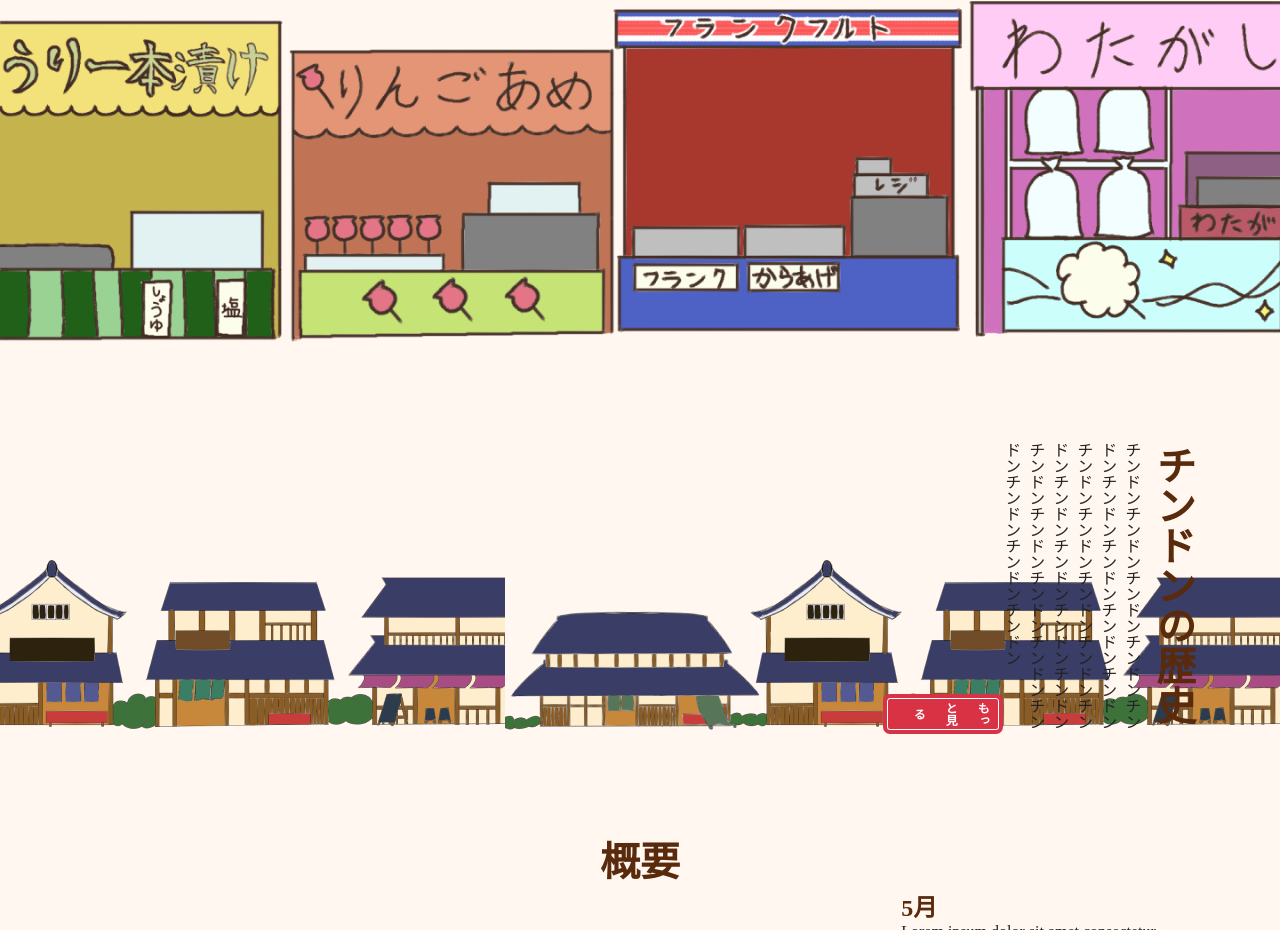
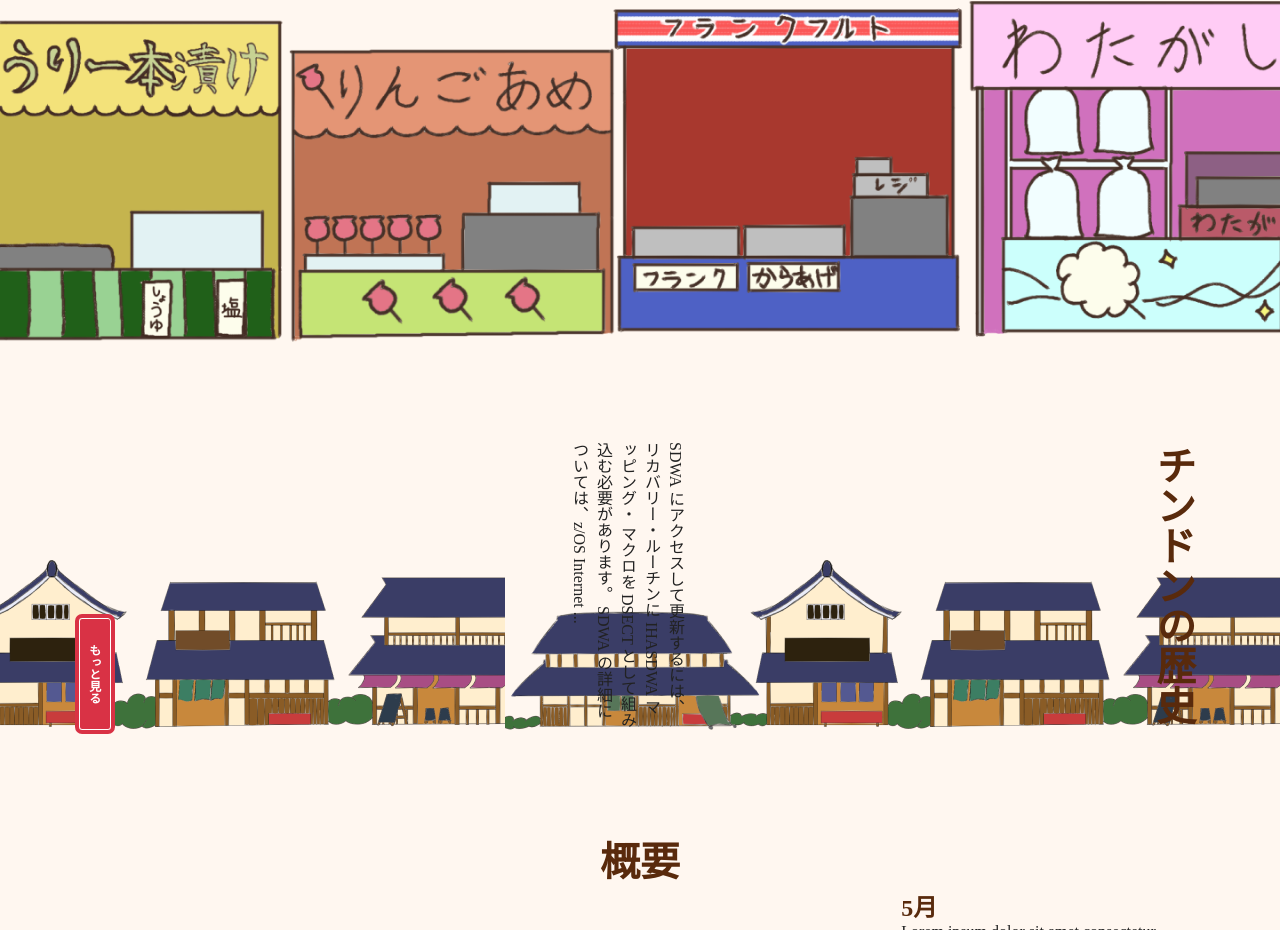
Before and after one commit to avlir14299/new_tindon, a plain HTML site: page index.html in a window 1280 px wide. Shown: the part 458-1388 px from the top of the page. Drawn offline with Linux system fonts and the light colour scheme; some packages are replaced by stand-ins of ours; no server answers; a web font is replaced by a local one.

Commit message:
07251242

```diff
--- a/css/style.scss
+++ b/css/style.scss
@@ -338,30 +338,39 @@ body {
 
     &__inner {
         @include inner();
+
     }
 
     &__mode {
         width: 100%;
         -ms-writing-mode: tb-rl;
-        writing-mode: vertical-rl;
-    }
+        display: flex;
+        flex-direction: row-reverse;
+        justify-content: space-between;
 
-    &__title {
-        @include title();
-    }
 
-    &__text {
-        height: 18em;
+        &__title {
+            @include title();
+            writing-mode: vertical-rl;
+        }
+
+        &__text {
+            height: 18em;
+            writing-mode: vertical-rl;
+        }
+
+
     }
 
     &__btn {
+        writing-mode: vertical-rl;
         text-align: right;
 
         &__design {
             display: inline-block;
             background-color: #D93245;
-            width: 7rem;
-            height: 2rem;
+            width: 2rem;
+            height: 7rem;
             color: #fff;
             text-align: center;
             text-decoration: none;
--- a/index.html
+++ b/index.html
@@ -48,9 +48,11 @@
         <section class="history">
             <div class="history__inner">
                 <div class="history__mode">
-                    <h2 class="history__title">チンドンの歴史</h2>
-                    <p class="history__text">
-                        チンドンチンドンチンドンチンドンチンドンチンドンチンドンチンドンチンドンチンドンチンドンチンドンチンドンチンドンチンドンチンドンチンドンチンドンチンドンチンドンチンドンチンドンチンドンチンドンチンドンチンドン
+                    <h2 class="history__mode__title">チンドンの歴史</h2>
+                    <p class="history__mode__text">
+                        SDWA にアクセスして更新するには、リカバリー・ルーチンに IHASDWA マッピング・ マクロを DSECT として組み込む必要があります。 SDWA の詳細については、z/OS
+                        Internet ...
+
                     </p>
                     <div id="btn" class="history__btn">
                         <a href="#" class="history__btn__design">もっと見る</a>
```
Also changed, not shown: css/style.css, css/style.min.css, 2 other files.
